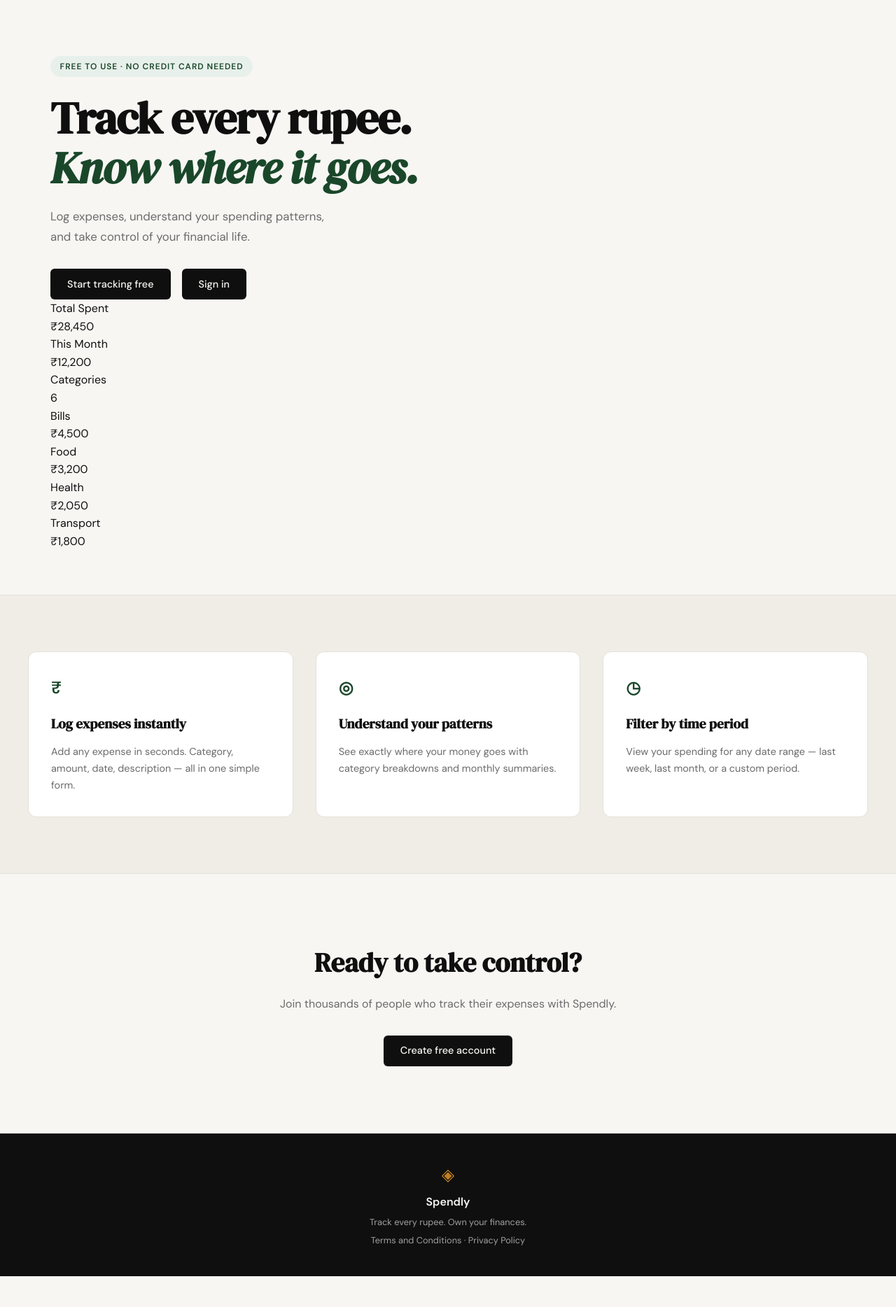
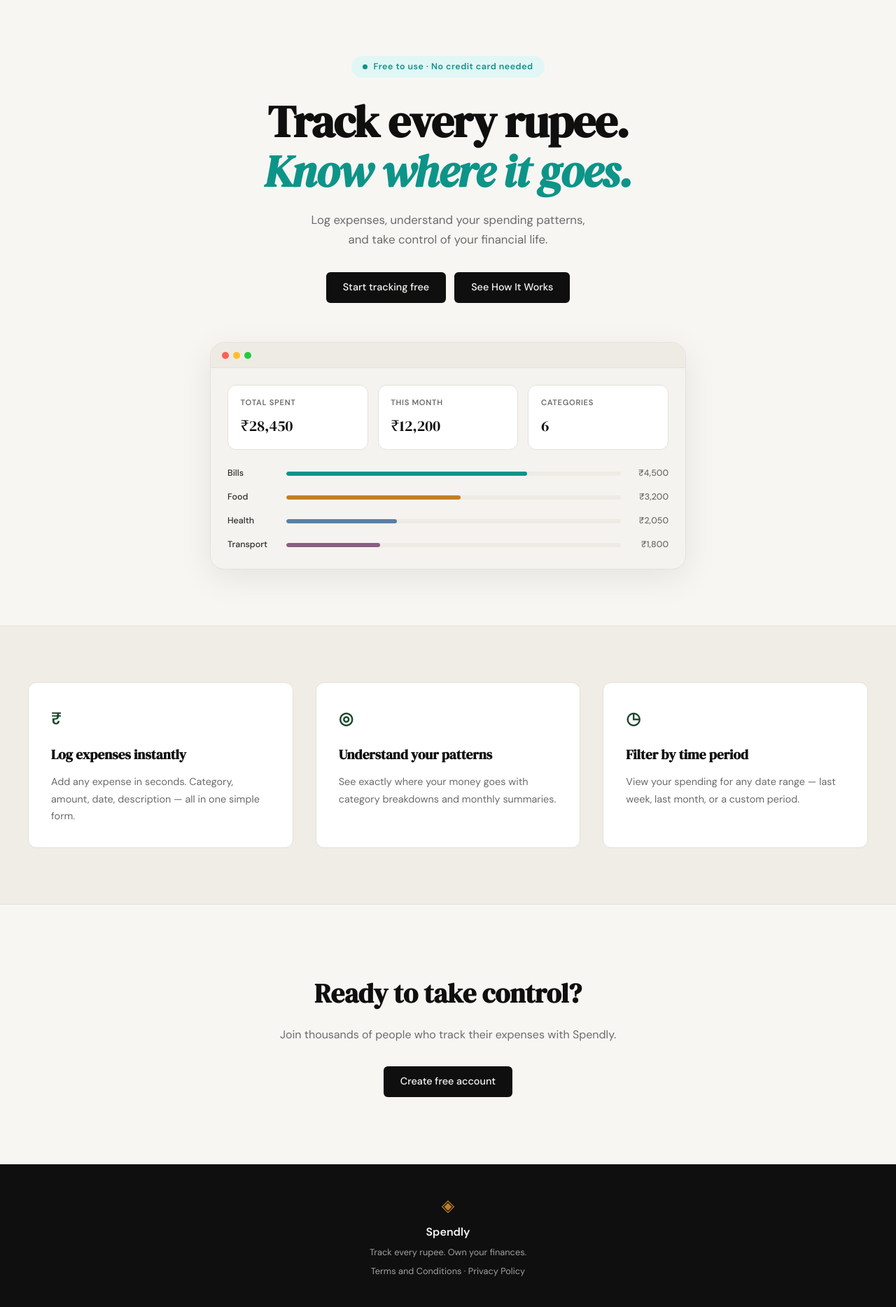
Before and after one commit to vikramsokhi4/Spendly, a Flask app: page / in a window 1280 px wide. Shown: the part 61-1929 px from the top of the page at 70% size. Before the commit the page ends 1885 px from the top, so only its background shows below. Run offline with Flask 3, Linux system fonts and the light colour scheme.

Commit message:
landing: redesign hero section to match mockup

```diff
--- /dev/null
+++ b/static/css/landing.css
@@ -0,0 +1,189 @@
+/* ------------------------------------------------------------------ */
+/* Landing page — hero overrides                                        */
+/* ------------------------------------------------------------------ */
+
+/* Teal accent used only on the landing hero */
+:root { --teal: #0d9488; --teal-light: #e0f7f5; }
+
+/* Re-layout hero as a centered column */
+.hero {
+    display: block;
+    padding: 5rem 2rem 5rem;
+    max-width: var(--max-width);
+    margin: 0 auto;
+}
+
+.hero-inner {
+    display: flex;
+    flex-direction: column;
+    align-items: center;
+    text-align: center;
+    max-width: 760px;
+    margin: 0 auto;
+}
+
+/* Badge */
+.hero-badge {
+    display: inline-flex;
+    align-items: center;
+    gap: 0.5rem;
+    background: var(--teal-light);
+    color: var(--teal);
+    font-size: 0.78rem;
+    font-weight: 600;
+    letter-spacing: 0.04em;
+    padding: 0.35rem 1rem;
+    border-radius: 999px;
+    margin-bottom: 1.75rem;
+    text-transform: none;
+}
+
+.badge-dot {
+    width: 7px;
+    height: 7px;
+    border-radius: 50%;
+    background: var(--teal);
+    flex-shrink: 0;
+}
+
+/* Headline */
+.hero-title {
+    font-size: clamp(2.5rem, 5vw, 4rem);
+    margin-bottom: 1.25rem;
+}
+
+.hero-title em {
+    color: var(--teal);
+}
+
+/* Subtext */
+.hero-subtitle {
+    max-width: 100%;
+    margin-bottom: 2rem;
+}
+
+/* CTA buttons */
+.hero-actions {
+    justify-content: center;
+    gap: 0.75rem;
+}
+
+/* App preview frame */
+.app-preview {
+    width: 100%;
+    max-width: 680px;
+    margin-top: 3.5rem;
+    background: #f5f3ef;
+    border-radius: var(--radius-lg);
+    overflow: hidden;
+    border: 1px solid var(--border);
+    box-shadow: 0 12px 48px rgba(0, 0, 0, 0.08);
+}
+
+.preview-titlebar {
+    display: flex;
+    align-items: center;
+    gap: 6px;
+    padding: 0.8rem 1rem;
+    background: #eeebe4;
+    border-bottom: 1px solid var(--border);
+}
+
+.traffic-dot {
+    width: 10px;
+    height: 10px;
+    border-radius: 50%;
+}
+
+.dot-red    { background: #ff5f57; }
+.dot-yellow { background: #ffbd2e; }
+.dot-green  { background: #28c840; }
+
+.preview-body {
+    padding: 1.5rem;
+}
+
+/* Stat cards */
+.stat-cards {
+    display: grid;
+    grid-template-columns: repeat(3, 1fr);
+    gap: 0.875rem;
+    margin-bottom: 1.5rem;
+}
+
+.stat-card {
+    background: var(--paper-card);
+    border: 1px solid var(--border);
+    border-radius: var(--radius-md);
+    padding: 1rem 1.1rem;
+    text-align: left;
+}
+
+.stat-label {
+    font-size: 0.7rem;
+    font-weight: 600;
+    color: var(--ink-muted);
+    text-transform: uppercase;
+    letter-spacing: 0.06em;
+    margin-bottom: 0.4rem;
+}
+
+.stat-value {
+    font-family: var(--font-display);
+    font-size: 1.35rem;
+    color: var(--ink);
+}
+
+/* Bar chart */
+.preview-chart {
+    display: flex;
+    flex-direction: column;
+    gap: 0.875rem;
+}
+
+.chart-row {
+    display: grid;
+    grid-template-columns: 72px 1fr 56px;
+    align-items: center;
+    gap: 0.75rem;
+}
+
+.chart-cat {
+    font-size: 0.78rem;
+    font-weight: 500;
+    color: var(--ink-soft);
+    text-align: left;
+}
+
+.chart-track {
+    height: 6px;
+    background: var(--border-soft);
+    border-radius: 999px;
+    overflow: hidden;
+}
+
+.chart-bar {
+    height: 100%;
+    border-radius: 999px;
+    background: var(--teal);
+}
+
+.chart-bar-2 { background: var(--accent-2); }
+.chart-bar-3 { background: #5b7fa6; }
+.chart-bar-4 { background: #8b5e83; }
+
+.chart-amt {
+    font-size: 0.78rem;
+    font-weight: 500;
+    color: var(--ink-muted);
+    text-align: right;
+}
+
+/* ------------------------------------------------------------------ */
+/* Responsive                                                           */
+/* ------------------------------------------------------------------ */
+
+@media (max-width: 600px) {
+    .stat-cards { grid-template-columns: 1fr; }
+    .chart-row { grid-template-columns: 64px 1fr 50px; }
+}
--- a/templates/landing.html
+++ b/templates/landing.html
@@ -24,7 +24,7 @@
         </p>
         <div class="hero-actions">
             <a href="{{ url_for('register') }}" class="btn-primary">Start tracking free</a>
-            <a href="{{ url_for('login') }}" class="btn-primary">Sign in</a>
+            <a href="{{ url_for('login') }}" class="btn-primary">See How It Works</a>
         </div>
         <div class="app-preview">
             <div class="preview-titlebar">
```
Also changed, not shown: templates/privacy.html (added, +51 -0 lines), templates/terms.html (added, +47 -0 lines).
